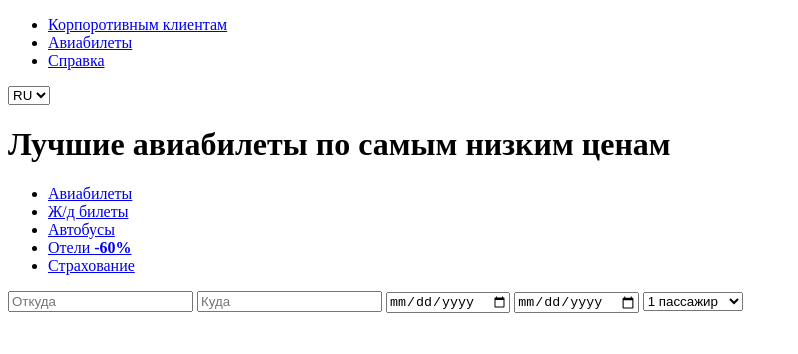
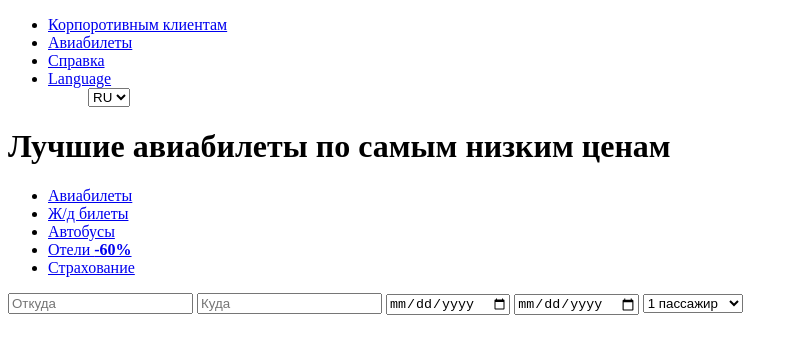
Before and after one commit to Nata2013/Travel-Website, a plain HTML site: page index.html in a window 1280 px wide. Shown: the whole page, without its empty margins (0-798 px from the left). Drawn offline with nearby package versions, Linux system fonts and the light colour scheme.

Commit message:
new file

```diff
--- a/css/style.css
+++ b/css/style.css
@@ -1,19 +1,43 @@
 @import url('https://fonts.googleapis.com/css2?family=Roboto:ital,wght@0,100..900;1,100..900&display=swap');
 
-:root{
-    --primary-color:#6E36F7;
-    --white-color :#FFFFFF;
-    --red-color: #FF4D4D;
+:root {
+    --primary-color :#6E36F7 ;
+    --white : #FFFFFF;
+    --red: #FF4D4D;
 
-}
 
-*{
-    padding: 0;
-    margin: 0;
-    box-sizing:border-box;
-    font-family: "roboto", sans-serif;
-}
+    /* transition*/
+    --transition: 0.25s ease-in-out;
 
-html{
-    font-size: 15px;
-}
+    /* spacing*/
+    --section-padding: 60px;
+
+
+    /*border-radius*/
+    --radius-15: 15px;
+    --radius-25: 25px;
+
+    }
+
+
+
+
+
+
+    /*------------*\
+    *RESET
+    \*------------*/
+
+    *, *::before, *::after{
+        margin: 0;
+        padding:0;
+        box-sizing:border-box;
+    }
+
+    li{
+        list-style:none;
+    }
+
+     a{
+        text-decoration: none;;
+     }
--- a/index.html
+++ b/index.html
@@ -4,7 +4,7 @@
     <meta charset="UTF-8">
     <meta name="viewport" content="width=device-width, initial-scale=1.0">
     <title>Бронирование авиабилетов</title>
-    <link rel = "style" href="css/style.css">
+    <link rel = "style" href="style/style.css">
     <link rel="stylesheet" href="https://cdnjs.cloudflare.com/ajax/libs/font-awesome/6.7.2/css/all.min.css"/>
 
 </head>
@@ -15,13 +15,17 @@
                 <li><a href="#">Корпоротивным клиентам</a></li>
                 <li><a href="#">Авиабилеты</a></li>
                 <li><a href="#">Справка </a></li>
+                <li><a href="#">Language</a>
+                    <ul class="submenu">
+                        <select>
+                            <option>RU</option>
+                            <option>EN</option>
+                            <option>FR</option>
+                          </select>
+                    </ul>
+                </li>
             </ul>
-            <div class="language-dropdown">
-                <select>
-                  <option>RU</option>
-                  <option>EN</option>
-                  <option>FR</option>
-                </select>
+
         </nav>
         <div class="container">
             <div class="logo"></div>
@@ -59,10 +63,18 @@
             <input type="date" id="departure date" class="input">
             <input type="date" id="return date" class="input">
 
+
+
+
+
+
             <select id="passenger count" class="input">
+                <ul class="submenu-passenger">
                 <option value="1">1 пассажир</option>
                 <option value="2">2 пассажира</option>
                 <option value="3">3 пассажира</option>
+                </ul>
+
             </select>
         </form>
     </section>
@@ -74,9 +86,8 @@
 
 
 
-
-
-
     <script src="js/script.js"></script>
+    <script type="module" src="https://unpkg.com/ionicons@7.1.0/dist/ionicons/ionicons.esm.js"></script>
+    <script nomodule src="https://unpkg.com/ionicons@7.1.0/dist/ionicons/ionicons   install.esm.js"></script>
 </body>
 </html>
```
Also changed, not shown: 1 other file.
